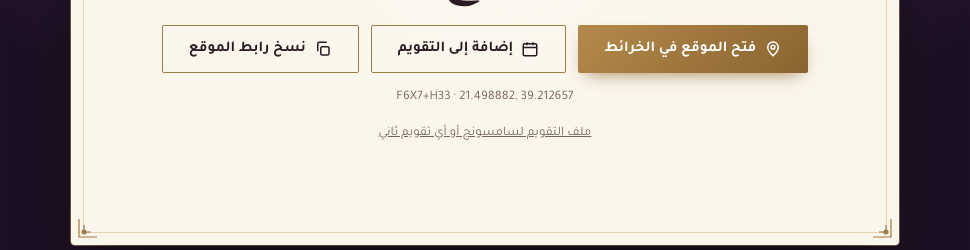
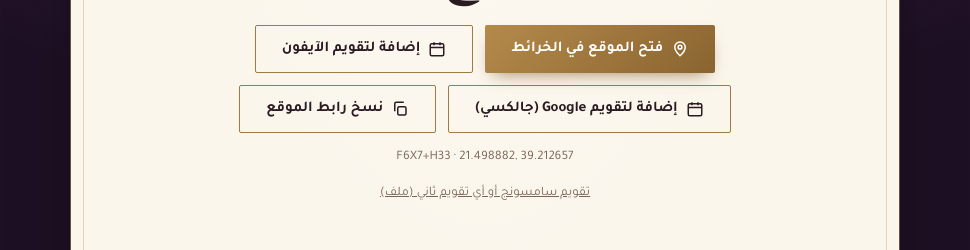
Before and after one commit to waleed025025/thamer-wedding, a plain HTML site: page index.html in a window 1280 px wide. Shown: the part 1813-2063 px from the top of the page, without its empty margins (155-1125 px from the left). Drawn offline with Linux system fonts and the light colour scheme; a web font is replaced by a local one.

Commit message:
Separate iPhone and Google calendar buttons
Co-Authored-By: Claude Opus 5.5 <noreply@anthropic.com>
Claude-Session: https://claude.ai/code/session_0113pAjtgttUDiRVeyRwKtMt

```diff
--- a/index.html
+++ b/index.html
@@ -224,9 +224,13 @@ footer{text-align:center;padding:26px 16px 34px;border-top:1px solid rgba(212,17
             <svg viewBox="0 0 24 24" fill="none" stroke="currentColor" stroke-width="2"><path d="M12 21s-7-6.2-7-11.5A7 7 0 0 1 19 9.5C19 14.8 12 21 12 21z"/><circle cx="12" cy="9.5" r="2.5"/></svg>
             فتح الموقع في الخرائط
           </a>
+          <a class="btn line" id="cal-apple" href="thamer-wedding.ics">
+            <svg viewBox="0 0 24 24" fill="none" stroke="currentColor" stroke-width="2"><rect x="3" y="5" width="18" height="16" rx="2"/><path d="M3 10h18M8 3v4M16 3v4"/></svg>
+            إضافة لتقويم الآيفون
+          </a>
           <a class="btn line" id="cal" target="_blank" rel="noopener">
             <svg viewBox="0 0 24 24" fill="none" stroke="currentColor" stroke-width="2"><rect x="3" y="5" width="18" height="16" rx="2"/><path d="M3 10h18M8 3v4M16 3v4"/></svg>
-            إضافة إلى التقويم
+            إضافة لتقويم Google (جالكسي)
           </a>
           <button class="btn line" id="copy" type="button">
             <svg viewBox="0 0 24 24" fill="none" stroke="currentColor" stroke-width="2"><rect x="9" y="9" width="11" height="11" rx="2"/><path d="M5 15V5a2 2 0 0 1 2-2h10"/></svg>
@@ -234,7 +238,7 @@ footer{text-align:center;padding:26px 16px 34px;border-top:1px solid rgba(212,17
           </button>
         </div>
         <p class="coords">F6X7+H33 · 21.498882, 39.212657</p>
-        <p class="coords" style="direction:rtl"><a href="thamer-wedding.ics">ملف التقويم لسامسونج أو أي تقويم ثاني</a></p>
+        <p class="coords" style="direction:rtl"><a href="thamer-wedding.ics">تقويم سامسونج أو أي تقويم ثاني (ملف)</a></p>
         <div class="toast" id="toast" role="status" aria-live="polite"></div>
       </div>
     </section>
@@ -291,11 +295,7 @@ footer{text-align:center;padding:26px 16px 34px;border-top:1px solid rgba(212,17
     details: 'بكل حب وفرح، نتشرّف بدعوتكم لمشاركتنا فرحة زواج ثامر.\nالموقع: ' + mapUrl
   });
   const gcal = 'https://calendar.google.com/calendar/render?' + p.toString();
-  const ua = navigator.userAgent;
-  const ios = /iPhone|iPad|iPod/.test(ua) || (/Macintosh/.test(ua) && 'ontouchend' in document);
-  const cal = el('cal');
-  cal.href = ios ? 'thamer-wedding.ics' : gcal;
-  if (ios) cal.removeAttribute('target');
+  el('cal').href = gcal;
 
   const toast = el('toast');
   el('copy').addEventListener('click', async () => {
```
